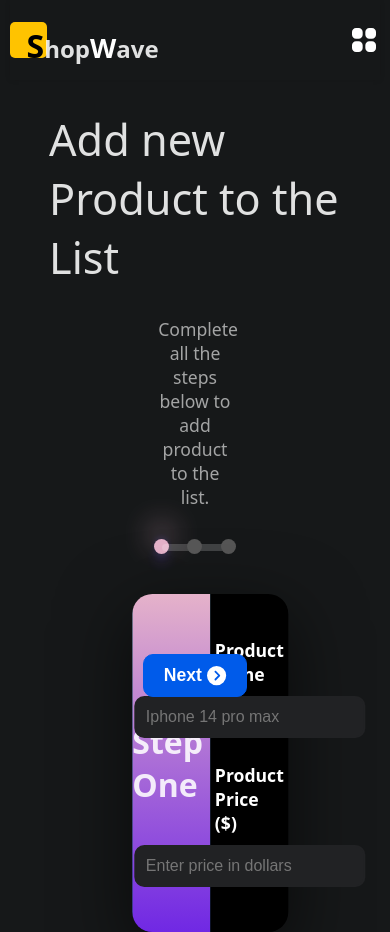
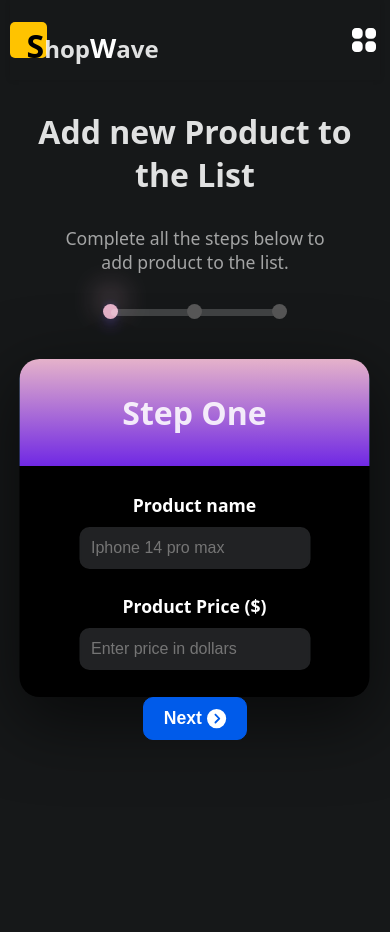
Before and after one commit to Singh233/Ecommerce-React-App, a React (Vite) app: page /add-product in a window 390 px wide. After the commit the page ends 844 px from the top, so only its background shows below. Built offline with nearby package versions, Linux system fonts and the light colour scheme.

Commit message:
Make add product page responsive

```diff
--- a/src/styles/AddProduct/StepOne.module.scss
+++ b/src/styles/AddProduct/StepOne.module.scss
@@ -19,6 +19,7 @@ $colorGray: rgba(51, 52, 54, 0.682);
 
     height: 40vh;
     width: 40vw;
+    min-width: 550px;
     box-shadow: rgba(0, 0, 0, 0.56) 0px 22px 70px 4px;
 
     // position: absolute;
@@ -117,3 +118,56 @@ $colorGray: rgba(51, 52, 54, 0.682);
 
     }
 }
+
+
+
+// responsive design
+@media screen and (max-width: 850px) {
+
+    .container {
+        flex-direction: column;
+
+        min-width: 450px;
+
+        .left {
+            width: 100%;
+            height: 40%;
+            border-radius: 20px 20px 0 0;
+        }
+    }
+
+}
+
+
+
+// responsive design
+@media screen and (max-width: 450px) {
+
+    .container {
+        flex-direction: column;
+        min-width: 400px;
+        margin-left: 10px;
+
+
+
+    }
+
+
+
+}
+
+
+// responsive design
+@media screen and (max-width: 390px) {
+
+    .container {
+        flex-direction: column;
+        min-width: 350px;
+
+
+
+    }
+
+
+
+}
--- a/src/styles/AddProduct/StepThree.module.scss
+++ b/src/styles/AddProduct/StepThree.module.scss
@@ -22,6 +22,7 @@ $colorGray: rgba(51, 52, 54, 0.682);
     height: 40vh;
     width: 40vw;
     box-shadow: rgba(0, 0, 0, 0.36) 0px 22px 70px 4px;
+    min-width: 550px;
 
     position: absolute;
     left: 31%;
@@ -187,3 +188,131 @@ $colorGray: rgba(51, 52, 54, 0.682);
         transform: translate3d(0, 0, 0);
     }
 }
+
+
+
+
+// responsive design
+@media screen and (max-width: 1250px) {
+
+    .container {
+        left: 25%;
+
+        margin-left: 5%;
+    }
+
+}
+
+// responsive design
+@media screen and (max-width: 1050px) {
+
+    .container {
+        left: 20%;
+
+        margin-left: 5%;
+    }
+
+}
+
+
+// responsive design
+@media screen and (max-width: 930px) {
+
+    .container {
+        left: 18%;
+
+        margin-left: 5%;
+    }
+
+}
+
+
+
+// responsive design
+@media screen and (max-width: 850px) {
+
+    .container {
+        flex-direction: column;
+
+        min-width: 450px;
+        left: 20%;
+
+        .left {
+            width: 100%;
+            height: 40%;
+            border-radius: 20px 20px 0 0;
+        }
+    }
+
+}
+
+
+// responsive design
+@media screen and (max-width: 750px) {
+
+    .container {
+        flex-direction: column;
+        min-width: 450px;
+
+
+        left: 17%;
+
+
+    }
+
+
+
+}
+
+
+
+// responsive design
+@media screen and (max-width: 650px) {
+
+    .container {
+        flex-direction: column;
+        min-width: 400px;
+
+        margin-left: 0;
+
+        left: 20%;
+
+    }
+
+
+
+}
+
+// responsive design
+@media screen and (max-width: 450px) {
+
+    .container {
+        flex-direction: column;
+        min-width: 375px;
+
+
+        left: 10%;
+        margin-left: 0;
+
+    }
+
+
+
+}
+
+// responsive design
+@media screen and (max-width: 390px) {
+
+    .container {
+        flex-direction: column;
+        min-width: 365px;
+
+
+        left: 0%;
+        margin-left: 0;
+
+    }
+
+
+
+}
--- a/src/styles/AddProduct/StepTwo.module.scss
+++ b/src/styles/AddProduct/StepTwo.module.scss
@@ -22,6 +22,7 @@ $colorGray: rgba(51, 52, 54, 0.682);
     height: 40vh;
     width: 40vw;
     box-shadow: rgba(0, 0, 0, 0.36) 0px 22px 70px 4px;
+    min-width: 550px;
 
     position: absolute;
     left: 23%;
@@ -112,3 +113,135 @@ $colorGray: rgba(51, 52, 54, 0.682);
 
     }
 }
+
+
+
+
+
+
+
+// responsive design
+@media screen and (max-width: 1250px) {
+
+    .container {
+        left: 20%;
+
+        margin-left: 5%;
+    }
+
+}
+
+// responsive design
+@media screen and (max-width: 1050px) {
+
+    .container {
+        left: 15%;
+
+        margin-left: 5%;
+    }
+
+}
+
+// responsive design
+@media screen and (max-width: 930px) {
+
+    .container {
+        left: 13%;
+
+        margin-left: 5%;
+    }
+
+}
+
+
+// responsive design
+@media screen and (max-width: 850px) {
+
+    .container {
+        flex-direction: column;
+        min-width: 450px;
+
+
+        left: 16%;
+
+        .left {
+            width: 100%;
+            height: 40%;
+            border-radius: 20px 20px 0 0;
+        }
+    }
+
+
+
+}
+
+
+
+// responsive design
+@media screen and (max-width: 750px) {
+
+    .container {
+        flex-direction: column;
+        min-width: 450px;
+
+
+        left: 12%;
+
+
+    }
+
+
+
+}
+
+
+
+// responsive design
+@media screen and (max-width: 650px) {
+
+    .container {
+        flex-direction: column;
+        min-width: 450px;
+
+
+        left: 10%;
+
+    }
+
+
+
+}
+
+// responsive design
+@media screen and (max-width: 450px) {
+
+    .container {
+        flex-direction: column;
+        min-width: 390px;
+
+
+        left: 5%;
+        margin-left: 0;
+
+    }
+
+
+
+}
+
+// responsive design
+@media screen and (max-width: 390px) {
+
+    .container {
+        flex-direction: column;
+        min-width: 365px;
+
+
+        left: 0%;
+        margin-left: 0;
+
+    }
+
+
+
+}
--- a/src/styles/AddProduct/SuccessCard.module.scss
+++ b/src/styles/AddProduct/SuccessCard.module.scss
@@ -25,6 +25,7 @@ $colorGray: rgba(51, 52, 54, 0.682);
 
     position: absolute;
     left: 37%;
+    min-width: 500px;
 
 
 
@@ -60,3 +61,150 @@ $colorGray: rgba(51, 52, 54, 0.682);
 .hide {
     display: none !important;
 }
+
+// responsive design
+@media screen and (max-width: 1250px) {
+
+    .container {
+        left: 30%;
+
+        margin-left: 5%;
+    }
+
+}
+
+// responsive design
+@media screen and (max-width: 1050px) {
+
+    .container {
+        left: 25%;
+
+        margin-left: 5%;
+    }
+
+}
+
+
+// responsive design
+@media screen and (max-width: 930px) {
+
+    .container {
+        left: 23%;
+
+        margin-left: 5%;
+    }
+
+}
+
+
+
+// responsive design
+@media screen and (max-width: 850px) {
+
+    .container {
+        flex-direction: column;
+
+        min-width: 450px;
+        left: 25%;
+
+
+    }
+
+}
+
+
+// responsive design
+@media screen and (max-width: 750px) {
+
+    .container {
+        flex-direction: column;
+        min-width: 450px;
+
+
+        left: 23%;
+
+
+    }
+
+
+
+}
+
+
+
+// responsive design
+@media screen and (max-width: 650px) {
+
+    .container {
+        flex-direction: column;
+        min-width: 400px;
+
+        margin-left: 0;
+
+        left: 25%;
+
+    }
+
+
+
+}
+
+// responsive design
+@media screen and (max-width: 450px) {
+
+    .container {
+        flex-direction: column;
+        min-width: 375px;
+
+
+        left: 15%;
+        margin-left: 0;
+
+    }
+
+    .main {
+        height: 100%;
+        width: 100%;
+        border-radius: 20px;
+        background-color: #21d4fd;
+
+        background-image: linear-gradient(to top, #005bea 0%, #00c6fb 100%);
+        display: flex;
+        flex-direction: column;
+        align-items: center;
+        justify-content: center;
+
+        p {
+            display: flex;
+            align-items: center;
+            font-size: 1.5rem;
+            font-weight: 700;
+            margin: 5px;
+
+            svg {
+                font-size: 3rem;
+                margin-right: 10px;
+            }
+        }
+    }
+
+
+
+}
+
+// responsive design
+@media screen and (max-width: 390px) {
+
+    .container {
+        flex-direction: column;
+        min-width: 365px;
+
+
+        left: 0%;
+        margin-left: 0;
+
+    }
+
+
+
+}
--- a/src/styles/pages/AddProduct.module.scss
+++ b/src/styles/pages/AddProduct.module.scss
@@ -1,5 +1,3 @@
-
-
 .container {
     display: flex;
     flex-direction: column;
@@ -34,9 +32,9 @@
         margin: 10px;
         margin-bottom: 20px;
 
-
-
-        .step1, .step2, .step3 {
+        .step1,
+        .step2,
+        .step3 {
             display: flex;
             flex-direction: column;
             align-items: center;
@@ -52,7 +50,10 @@
                 width: 15px;
                 background-color: #e5b2ca;
                 border-radius: 50%;
-                box-shadow: rgba(0, 0, 0, 0.25) 0px 54px 55px, #e5b2ca 0px -12px 30px, rgba(119, 88, 255, 0.12) 0px 4px 6px, rgba(119, 88, 255, 0.12) 0px 12px 13px, rgba(119, 88, 255, 0.12) 0px -3px 5px;
+                box-shadow: rgba(0, 0, 0, 0.25) 0px 54px 55px,
+                    #e5b2ca 0px -12px 30px, rgba(119, 88, 255, 0.12) 0px 4px 6px,
+                    rgba(119, 88, 255, 0.12) 0px 12px 13px,
+                    rgba(119, 88, 255, 0.12) 0px -3px 5px;
             }
 
             .progress1 {
@@ -62,7 +63,6 @@
                 margin-left: 100%;
                 margin-top: -10px;
                 border-radius: 10px;
-
 
                 .progressFill1 {
                     height: 7px;
@@ -75,7 +75,6 @@
         }
 
         .step2 {
-
             .dot2 {
                 height: 15px;
                 width: 15px;
@@ -85,8 +84,6 @@
                 z-index: 1;
                 transition-delay: 0.4s !important;
                 transition: all 0.3s ease-in-out;
-
-
             }
 
             .progress2 {
@@ -96,8 +93,6 @@
                 margin-left: 100%;
                 margin-top: -10px;
                 border-radius: 10px;
-
-
 
                 .progressFill2 {
                     height: 7px;
@@ -111,7 +106,6 @@
         }
 
         .step3 {
-
             .dot3 {
                 height: 15px;
                 width: 15px;
@@ -119,10 +113,8 @@
                 border-radius: 50%;
                 transition-delay: 0.4s !important;
                 transition: all 0.3s ease-in-out;
-
             }
         }
-
     }
 
     .steps {
@@ -137,7 +129,6 @@
 
         position: absolute;
         bottom: 15%;
-
 
         svg {
             font-size: 1.2rem;
@@ -185,7 +176,6 @@
             margin: 10px;
             border: 1px solid #005bea;
 
-
             &:hover {
                 background-color: #ffffff;
                 color: #005bea;
@@ -213,7 +203,6 @@
             margin: 10px;
             border: 1px solid #005bea;
 
-
             &:hover {
                 background-color: #ffffff;
                 color: #005bea;
@@ -225,7 +214,6 @@
             }
         }
     }
-
 }
 
 .next {
@@ -244,7 +232,6 @@
     margin: 10px;
     border: 1px solid #005bea;
 
-
     &:hover {
         background-color: #ffffff;
         color: #005bea;
@@ -258,5 +245,77 @@
 
 // responsive design
 @media screen and (max-width: 1250px) {
+}
 
+// responsive design
+@media screen and (max-width: 850px) {
+    .container {
+        .heading {
+            margin-top: 20px;
+
+            p {
+                font-size: 2.3rem;
+                font-weight: 600;
+                margin: 10px;
+                text-align: center;
+            }
+        }
+
+        .subHeading {
+            text-align: center;
+            width: 80%;
+            color: #ffffff9b;
+            margin: 10px;
+            p {
+                font-size: 1.1rem;
+                margin: 10px;
+            }
+        }
+        .buttons {
+            position: absolute;
+            bottom: 10% !important;
+        }
+    }
 }
+
+// responsive design
+@media screen and (max-width: 450px) {
+    .container {
+        display: flex;
+        flex-direction: column;
+        width: 90%;
+
+        .heading {
+            margin-top: 20px;
+
+            p {
+                font-size: 2rem;
+                font-weight: 600;
+                margin: 10px;
+                text-align: center;
+            }
+        }
+
+        .subHeading {
+            text-align: center;
+            width: 80%;
+            color: #ffffff9b;
+            margin: 10px;
+            p {
+                font-size: 1.1rem;
+                margin: 10px;
+            }
+        }
+
+        .progressBar {
+            display: grid;
+            grid-template-columns: 1fr 1fr 1fr;
+            width: 72%;
+        }
+    }
+
+    .buttons {
+        position: absolute;
+        bottom: 5% !important;
+    }
+}
```
Also changed, not shown: src/styles/index.css (line endings or trailing spaces).
